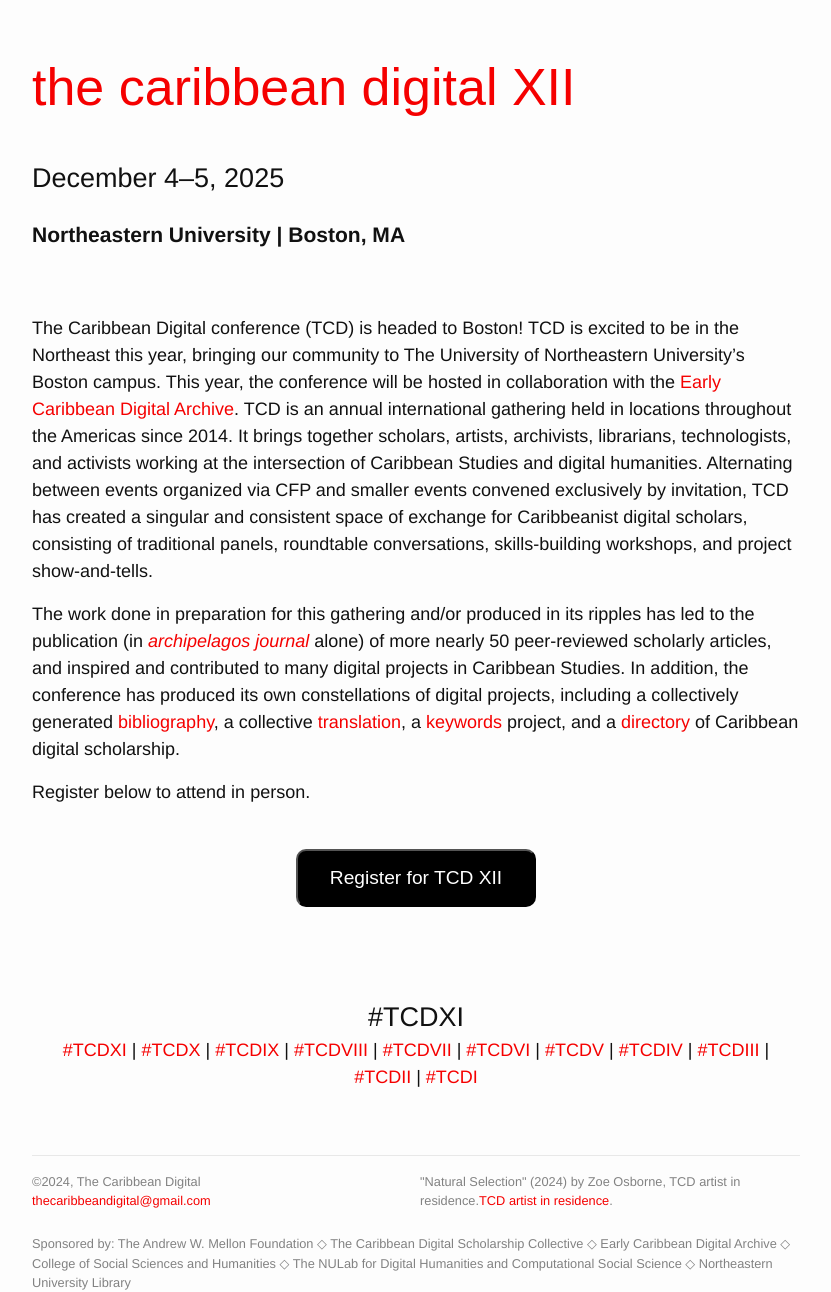
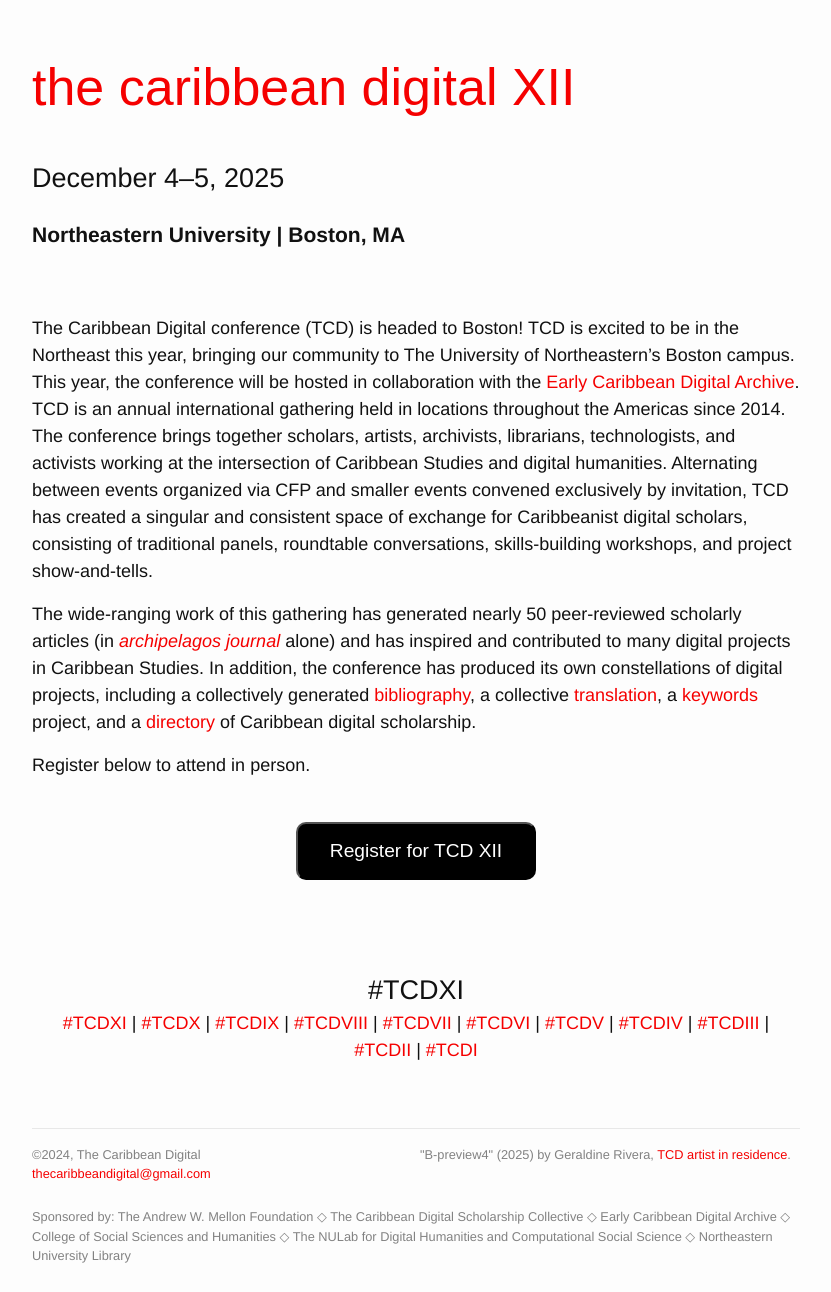
Before and after one commit to elotroalex/tcd12, a Jekyll site: the page built from index.html, in a window 1280 px wide and 1400 px high, scrolled down 496 px, cut to the strip 108-1400 px from the top of the window. Shown: the whole strip, without its empty margins (224-1055 px from the left). Built offline with Jekyll 4.4.1, drawn with Linux system fonts in a browser that asks for light colours; after the commit the page ends 1869 px from its top, so only the background shows below that.

```diff
--- a/_includes/footer.html
+++ b/_includes/footer.html
@@ -10,7 +10,7 @@
     </div>
 
     <div class="footer-col footer-col-2">
-      <span>"Natural Selection" (2024) by Zoe Osborne, TCD artist in residence.<a href="http://caribbeandigitalnyc.net/residency/">TCD artist in residence</a>.</span>
+      <span>"B-preview4" (2025) by Geraldine Rivera, <a href="http://caribbeandigitalnyc.net/residency/">TCD artist in residence</a>.</span>
     </div>
     <div class="footer-col footer-sponsors">
       <div class="lead">Sponsored by: The Andrew W. Mellon Foundation ◇ The Caribbean Digital Scholarship Collective ◇ Early Caribbean Digital Archive ◇ College of Social Sciences and Humanities ◇ The NULab for Digital Humanities and Computational Social Science ◇ Northeastern University Library</div>
--- a/index.html
+++ b/index.html
@@ -12,8 +12,8 @@ layout: default
 
   <br />
   <br />
-  <p>The Caribbean Digital conference (TCD) is headed to Boston! TCD is excited to be in the Northeast this year, bringing our community to The University of Northeastern University’s Boston campus. This year, the conference will be hosted in collaboration with the <a href="https://ecda.northeastern.edu/">Early Caribbean Digital Archive</a>. TCD is an annual international gathering held in locations throughout the Americas since 2014. It brings together scholars, artists, archivists, librarians, technologists, and activists working at the intersection of Caribbean Studies and digital humanities. Alternating between events organized via CFP and smaller events convened exclusively by invitation, TCD has created a singular and consistent space of exchange for Caribbeanist digital scholars, consisting of traditional panels, roundtable conversations, skills-building workshops, and project show-and-tells.</p>
-  <p>The work done in preparation for this gathering and/or produced in its ripples has led to the publication (in <a href="https://archipelagosjournal.org/" target="_blank"><em>archipelagos journal</em></a> alone) of more nearly 50 peer-reviewed scholarly articles, and inspired and contributed to many digital projects in Caribbean Studies. In addition, the conference has produced its own constellations of digital projects, including a collectively generated <a href="https://wayback.archive-it.org/1914/20151224034325/http://caribbeandigital.cdrs.columbia.edu/?page_id=113" target="_blank">bibliography</a>, a collective <a href="https://via.hypothes.is/https://cahier1939ms.github.io/texts/translation/" target="_blank">translation</a>, a <a href="https://caribbeandigitalnyc.net/keywords/" target="_blank">keywords</a> project, and a <a href="https://caribbeandigitalnyc.net/caridischo/" target="_blank">directory</a> of Caribbean digital scholarship.</p>
+  <p>The Caribbean Digital conference (TCD) is headed to Boston! TCD is excited to be in the Northeast this year, bringing our community to The University of Northeastern’s Boston campus. This year, the conference will be hosted in collaboration with the <a href="https://ecda.northeastern.edu/">Early Caribbean Digital Archive</a>. TCD is an annual international gathering held in locations throughout the Americas since 2014. The conference brings together scholars, artists, archivists, librarians, technologists, and activists working at the intersection of Caribbean Studies and digital humanities. Alternating between events organized via CFP and smaller events convened exclusively by invitation, TCD has created a singular and consistent space of exchange for Caribbeanist digital scholars, consisting of traditional panels, roundtable conversations, skills-building workshops, and project show-and-tells.</p>
+  <p>The wide-ranging work of this gathering has generated nearly 50 peer-reviewed scholarly articles (in <a href="https://archipelagosjournal.org/" target="_blank"><em>archipelagos journal</em></a> alone) and has inspired and contributed to many digital projects in Caribbean Studies. In addition, the conference has produced its own constellations of digital projects, including a collectively generated <a href="https://wayback.archive-it.org/1914/20151224034325/http://caribbeandigital.cdrs.columbia.edu/?page_id=113" target="_blank">bibliography</a>, a collective <a href="https://via.hypothes.is/https://cahier1939ms.github.io/texts/translation/" target="_blank">translation</a>, a <a href="https://caribbeandigitalnyc.net/keywords/" target="_blank">keywords</a> project, and a <a href="https://caribbeandigitalnyc.net/caridischo/" target="_blank">directory</a> of Caribbean digital scholarship.</p>
 
     <p>Register below to attend in person.</p>
 
```
Also changed, not shown: schedule.md (+10 -24 lines).
